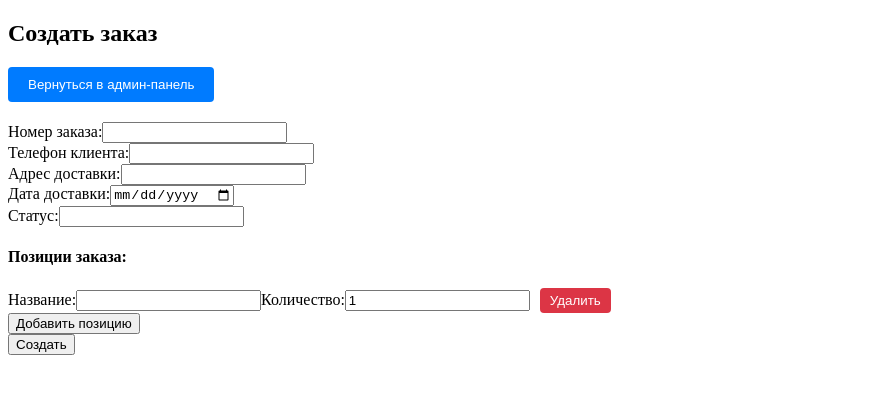
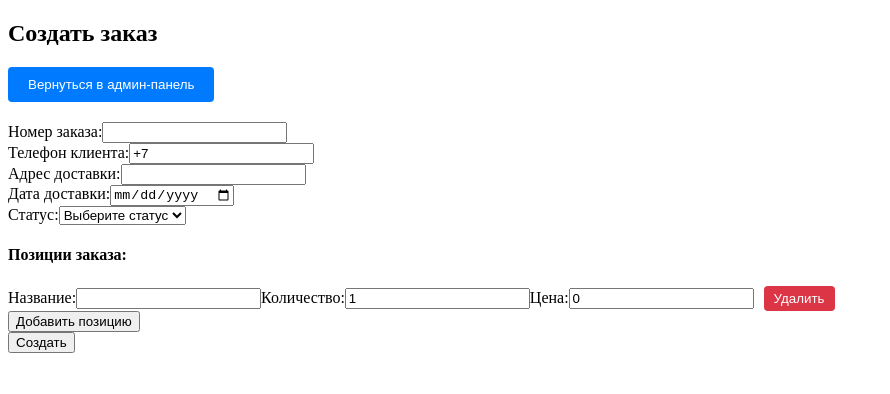
Before and after one commit to V-Kozintsev/order-tracker, a React (Create React App) app in the folder frontend/: page /admin/orders/create in a window 1280 px wide. Shown: the top 394 px of the page, without its empty margins (0-890 px from the left). Built offline with nearby package versions, Linux system fonts and the light colour scheme; sample sign-in values are in the browser's storage; the HTML template or start-up script is replaced by a standard one.

Commit message:
наладил функционал добавление цены и отображение заказа

```diff
--- a/frontend/src/components/CreateOrder.tsx
+++ b/frontend/src/components/CreateOrder.tsx
@@ -1,24 +1,23 @@
-// src/components/CreateOrder.tsx
 import React, { useState } from "react";
 import { useNavigate } from "react-router-dom";
 import { Link } from "react-router-dom";
 
 interface FormValues {
-  orderNumber: string; //комит
+  orderNumber: string;
   customerPhone: string;
   deliveryAddress: string;
   deliveryDate: string;
   status: string;
-  items: { name: string; quantity: number }[];
+  items: { name: string; quantity: number; price: number }[];
 }
 
 const CreateOrder: React.FC = () => {
   const [orderNumber, setOrderNumber] = useState("");
-  const [customerPhone, setCustomerPhone] = useState("");
+  const [customerPhone, setCustomerPhone] = useState("+7");
   const [deliveryAddress, setDeliveryAddress] = useState("");
   const [deliveryDate, setDeliveryDate] = useState("");
   const [status, setStatus] = useState("");
-  const [items, setItems] = useState([{ name: "", quantity: 1 }]);
+  const [items, setItems] = useState([{ name: "", quantity: 1, price: 0 }]);
   const [error, setError] = useState("");
   const navigate = useNavigate();
   const [successMessage, setSuccessMessage] = useState("");
@@ -27,23 +26,34 @@ const CreateOrder: React.FC = () => {
     updatedItems.splice(index, 1);
     setItems(updatedItems);
   };
+  const handleCustomerPhoneChange = (
+    e: React.ChangeEvent<HTMLInputElement>
+  ) => {
+    const value = e.target.value;
+    if (value.startsWith("+7")) {
+      setCustomerPhone(value);
+    } else {
+      setCustomerPhone("+7" + value.replace(/\D+/g, ""));
+    }
+  };
 
   const handleAddItem = () => {
-    setItems([...items, { name: "", quantity: 1 }]);
+    setItems([...items, { name: "", quantity: 1, price: 0 }]);
   };
 
   const handleItemChange = (
     index: number,
-    field: "name" | "quantity",
+    field: "name" | "quantity" | "price",
     value: string | number
   ) => {
-    // Указываем типы для value
     const updatedItems = [...items];
 
     if (field === "name") {
-      updatedItems[index].name = value as string; //  Приводим тип к string
+      updatedItems[index].name = value as string;
     } else if (field === "quantity") {
-      updatedItems[index].quantity = Number(value); //  Приводим тип к number
+      updatedItems[index].quantity = Number(value);
+    } else if (field === "price") {
+      updatedItems[index].price = Number(value);
     }
     setItems(updatedItems);
   };
@@ -52,6 +62,18 @@ const CreateOrder: React.FC = () => {
     e.preventDefault();
     setError("");
     setSuccessMessage("");
+
+    if (
+      !orderNumber ||
+      !customerPhone ||
+      !deliveryAddress ||
+      !deliveryDate ||
+      !status ||
+      items.some((item) => !item.name || item.quantity <= 0 || item.price <= 0)
+    ) {
+      setError("Все поля обязательны для заполнения");
+      return;
+    }
 
     const orderData: FormValues = {
       orderNumber,
@@ -79,19 +101,15 @@ const CreateOrder: React.FC = () => {
       }
       if (response.ok) {
         setSuccessMessage("Заказ успешно создан!");
-        // Очищаем форму
         setOrderNumber("");
-        setCustomerPhone("");
+        setCustomerPhone("+7");
         setDeliveryAddress("");
         setDeliveryDate("");
         setStatus("");
-        setItems([{ name: "", quantity: 1 }]);
+        setItems([{ name: "", quantity: 1, price: 0 }]);
 
-        // Автоочистка сообщения через 3 секунды
         setTimeout(() => setSuccessMessage(""), 3000);
       }
-
-      /* navigate("/admin");  */
     } catch (error: any) {
       setError("Произошла ошибка при создании заказа");
       console.error(error);
@@ -116,6 +134,7 @@ const CreateOrder: React.FC = () => {
           Вернуться в админ-панель
         </button>
       </Link>
+
       {successMessage && <p style={{ color: "green" }}>{successMessage}</p>}
       {error && <p style={{ color: "red" }}>{error}</p>}
       <form onSubmit={handleSubmit}>
@@ -126,15 +145,19 @@ const CreateOrder: React.FC = () => {
             id="orderNumber"
             value={orderNumber}
             onChange={(e) => setOrderNumber(e.target.value)}
+            required
           />
         </div>
         <div>
           <label htmlFor="customerPhone">Телефон клиента:</label>
           <input
-            type="text"
+            type="tel"
             id="customerPhone"
             value={customerPhone}
-            onChange={(e) => setCustomerPhone(e.target.value)}
+            onChange={handleCustomerPhoneChange}
+            required
+            pattern="\+7\d{10}"
+            placeholder="+7XXXXXXXXXX"
           />
         </div>
         <div>
@@ -144,6 +167,7 @@ const CreateOrder: React.FC = () => {
             id="deliveryAddress"
             value={deliveryAddress}
             onChange={(e) => setDeliveryAddress(e.target.value)}
+            required
           />
         </div>
         <div>
@@ -153,16 +177,23 @@ const CreateOrder: React.FC = () => {
             id="deliveryDate"
             value={deliveryDate}
             onChange={(e) => setDeliveryDate(e.target.value)}
+            required
           />
         </div>
         <div>
-          <label htmlFor="status">Статус:</label>
-          <input
-            type="text"
-            id="status"
+          <label>Статус:</label>
+          <select
             value={status}
             onChange={(e) => setStatus(e.target.value)}
-          />
+            required
+          >
+            <option value="">Выберите статус</option>
+            <option value="Pending">Pending</option>
+            <option value="Processing">Processing</option>
+            <option value="Shipped">Shipped</option>
+            <option value="Delivered">Delivered</option>
+            <option value="Cancelled">Cancelled</option>
+          </select>
         </div>
         <div>
           <h4>Позиции заказа:</h4>
@@ -176,6 +207,7 @@ const CreateOrder: React.FC = () => {
                 onChange={(e) =>
                   handleItemChange(index, "name", e.target.value)
                 }
+                required
               />
               <label htmlFor={`quantity-${index}`}>Количество:</label>
               <input
@@ -185,6 +217,19 @@ const CreateOrder: React.FC = () => {
                 onChange={(e) =>
                   handleItemChange(index, "quantity", e.target.value)
                 }
+                required
+                min={1}
+              />
+              <label htmlFor={`price-${index}`}>Цена:</label>
+              <input
+                type="number"
+                id={`price-${index}`}
+                value={item.price}
+                onChange={(e) =>
+                  handleItemChange(index, "price", e.target.value)
+                }
+                required
+                min={0}
               />
               <button
                 type="button"
@@ -208,7 +253,6 @@ const CreateOrder: React.FC = () => {
           </button>
         </div>
         <button type="submit">Создать</button>
-        {error && <p style={{ color: "red" }}>{error}</p>}
       </form>
     </div>
   );
--- a/frontend/src/components/OrderDetails.tsx
+++ b/frontend/src/components/OrderDetails.tsx
@@ -1,11 +1,11 @@
-//OrederDetails.tsx
-import React, { useState } from "react";
+import React, { useEffect, useState } from "react";
 import { useForm, SubmitHandler } from "react-hook-form";
 import { useNavigate } from "react-router-dom";
 
 interface OrderItem {
   name: string;
   quantity: number;
+  price: number;
 }
 
 interface OrderDetails {
@@ -28,20 +28,33 @@ const OrderDetailsComponent: React.FC = () => {
     register,
     handleSubmit,
     formState: { errors },
+    setValue, // Добавляем setValue из useForm
   } = useForm<FormValues>();
   const [orderDetails, setOrderDetails] = useState<OrderDetails | null>(null);
   const [error, setError] = useState("");
-  const [isLoading, setIsLoading] = useState(false); //  Новое состояние
-  // Новые состояния для админской авторизации
+  const [isLoading, setIsLoading] = useState(false);
   const [adminUsername, setAdminUsername] = useState("");
   const [adminPassword, setAdminPassword] = useState("");
   const [adminError, setAdminError] = useState("");
   const [showAdminLogin, setShowAdminLogin] = useState(false);
 
+  // Функция для автозаполнения "+7" и форматирования номера телефона
+  const handlePhoneChange = (e: React.ChangeEvent<HTMLInputElement>) => {
+    let value = e.target.value;
+    if (!value.startsWith("+7")) {
+      value = "+7" + value.replace(/\D/g, "").slice(0, 10);
+    }
+    setValue("phone", value); // Используем setValue для обновления значения в useForm
+  };
+
+  useEffect(() => {
+    setValue("phone", "+7"); // Устанавливаем начальное значение "+7" при загрузке компонента
+  }, [setValue]);
+
   const onSubmit: SubmitHandler<FormValues> = async (data) => {
     setError("");
     setOrderDetails(null);
-    setIsLoading(true); // Начинаем загрузку
+    setIsLoading(true);
 
     try {
       const response = await fetch(
@@ -66,7 +79,7 @@ const OrderDetailsComponent: React.FC = () => {
       setError("Не удалось получить информацию о заказе");
       console.error(error);
     } finally {
-      setIsLoading(false); // Заканчиваем загрузку в любом случае (успех или ошибка)
+      setIsLoading(false);
     }
   };
 
@@ -93,7 +106,7 @@ const OrderDetailsComponent: React.FC = () => {
 
       const data = await response.json();
       localStorage.setItem("adminToken", data.token);
-      navigate("/admin"); // Перенаправление в админ-панель
+      navigate("/admin");
       setShowAdminLogin(false);
     } catch (error) {
       setAdminError("Ошибка при входе");
@@ -199,9 +212,21 @@ const OrderDetailsComponent: React.FC = () => {
       <h2>Информация о заказе</h2>
       <form onSubmit={handleSubmit(onSubmit)}>
         <div>
-          <label htmlFor="phone">Номер телефона:</label>
+          <label htmlFor="phone">
+            Номер телефона:
+            <span
+              style={{
+                marginLeft: "5px",
+                fontSize: "0.8em",
+                color: "#777",
+                fontStyle: "italic",
+              }}
+            >
+              (Начните ввод номера, +7 будет автоматически добавлено)
+            </span>
+          </label>
           <input
-            type="text"
+            type="tel"
             id="phone"
             {...register("phone", {
               required: "Номер телефона обязателен",
@@ -210,6 +235,8 @@ const OrderDetailsComponent: React.FC = () => {
                 message: "Неверный формат номера телефона",
               },
             })}
+            onChange={handlePhoneChange} // Подключаем обработчик изменения номера телефона
+            defaultValue="+7" // Устанавливаем начальное значение "+7"
           />
           {errors.phone && (
             <p style={{ color: "red" }}>{errors.phone.message}</p>
@@ -232,7 +259,7 @@ const OrderDetailsComponent: React.FC = () => {
           Найти заказ
         </button>
       </form>
-      {isLoading && <p>Загрузка...</p>} {/* Индикатор загрузки */}
+      {isLoading && <p>Загрузка...</p>}
       {error && <p style={{ color: "red" }}>{error}</p>}
       {orderDetails && (
         <div>
@@ -246,7 +273,7 @@ const OrderDetailsComponent: React.FC = () => {
           <ul>
             {orderDetails.items.map((item, index) => (
               <li key={index}>
-                {item.name} - {item.quantity}
+                {item.name} - {item.quantity} шт. - Цена: {item.price} руб.
               </li>
             ))}
           </ul>
```
